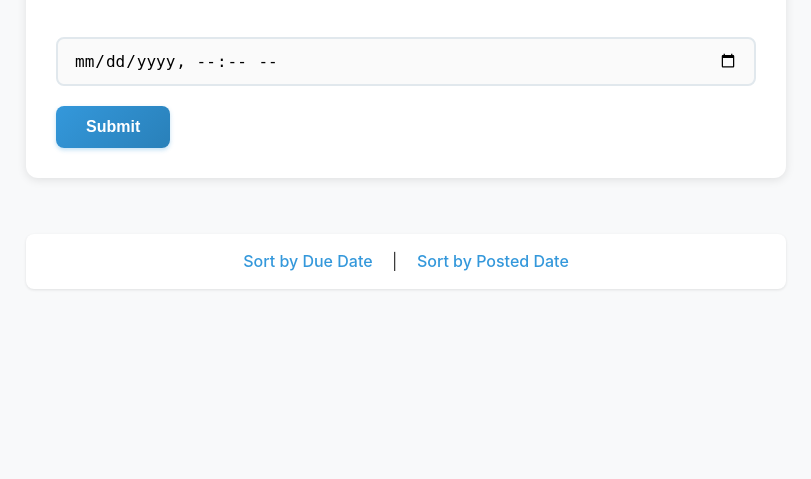
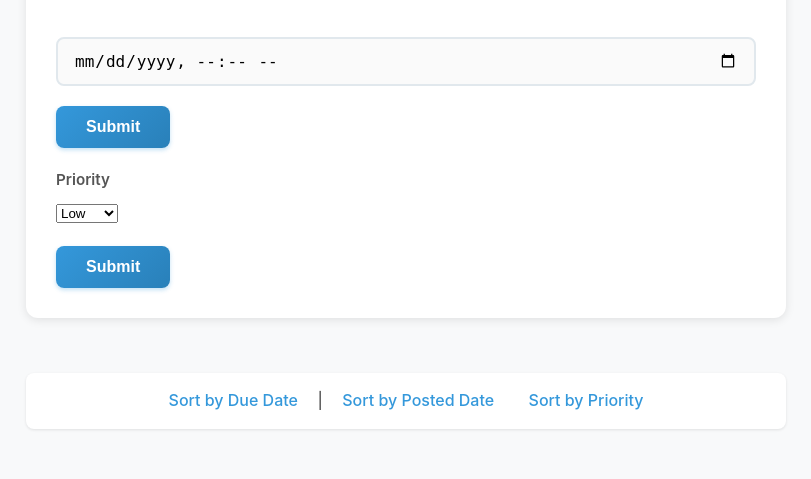
Before and after one commit to riku546/django-test-exercise, a Django app: page / in a window 1280 px wide. Shown: the part 327-806 px from the top of the page, without its empty margins (234-1045 px from the left). Before the commit the page ends 617 px from the top, so only its background shows below. Run offline with Django 5.2, Linux system fonts and the light colour scheme; data that the repository does not hold is empty.

Commit message:
優先度を追加

```diff
--- a/todo/models.py
+++ b/todo/models.py
@@ -9,6 +9,12 @@ class Task(models.Model):
     posted_at = models.DateTimeField(default=timezone.now)
     due_at = models.DateTimeField(null=True, blank=True)
     num_like = models.IntegerField(default=0)
+    PRIORITY_CHOICES = [
+        (1, 'Low'),
+        (2, 'Middle'),
+        (3, 'High'),
+    ]
+    priority = models.IntegerField(choices=PRIORITY_CHOICES, default=2)
 
     def is_overdue(self, dt):
         if self.due_at is None:
--- a/todo/templates/todo/index.html
+++ b/todo/templates/todo/index.html
@@ -30,12 +30,24 @@
         <div>
           <button type="submit">Submit</button>
         </div>
+      <div>
+        <label for="priority">Priority</label>
+        <select name="priority" id ="priority">
+          <option value="1">Low</option>
+          <option value="2">Middle</option>
+          <option value="3">High</option>
+        </select>
+      </div>
+      <div>
+        <button type="submit">Submit</button>
+      </div>
     </form>
     <br>
 
     <div>
       <a href="{% url 'index' %}?order=due">Sort by Due Date</a> |
       <a href="{% url 'index' %}?order=post">Sort by Posted Date</a>
+      <a href="{% url 'index '%}?order=priority">Sort by Priority</a>
     </div>
 
     {% for task in tasks %}
@@ -46,7 +58,12 @@
         {% if task.due_at %}
         <li>Due at: {{ task.due_at }}</li>
         {% endif %}
+
+        {% if task.priority %}
+        <li>Priority: {{ task.priority }}</li>
+        {% endif %}
         {% if task.completed %}
+
         <li>Status: Completed</li>
         {% else %}
         <li>Status: Not Completed</li>
--- a/todo/views.py
+++ b/todo/views.py
@@ -11,15 +11,18 @@ def index(request):
     if request.method == 'POST':
         task = Task(
             title=request.POST['title'],
-            due_at=make_aware(parse_datetime(request.POST['due_at']))
+            due_at=make_aware(parse_datetime(request.POST['due_at'])),
+            priority=int(request.POST.get('priority', 2)),
         )
         task.save()
 
-    if request.GET.get('order') == 'due':
+    order = request.GET.get('order')
+    if order == 'due':
         tasks = Task.objects.order_by('due_at')
+    elif order == 'priority':
+        tasks  = Task.objects.order_by('-priority', 'due_at')
     else:
         tasks = Task.objects.order_by('-posted_at')
-        print(tasks)
 
     context = {
         'tasks': tasks
@@ -53,6 +56,7 @@ def update(request, task_id):
     if request.method == 'POST':
         task.title = request.POST['title']
         task.due_at = make_aware(parse_datetime(request.POST['due_at']))
+        task.priority = int(request.POST.get('priority', 2))
         task.save()
         return redirect(detail, task_id)
 
```
Also changed, not shown: todo/templates/todo/edit.html (+8 -0 lines).
